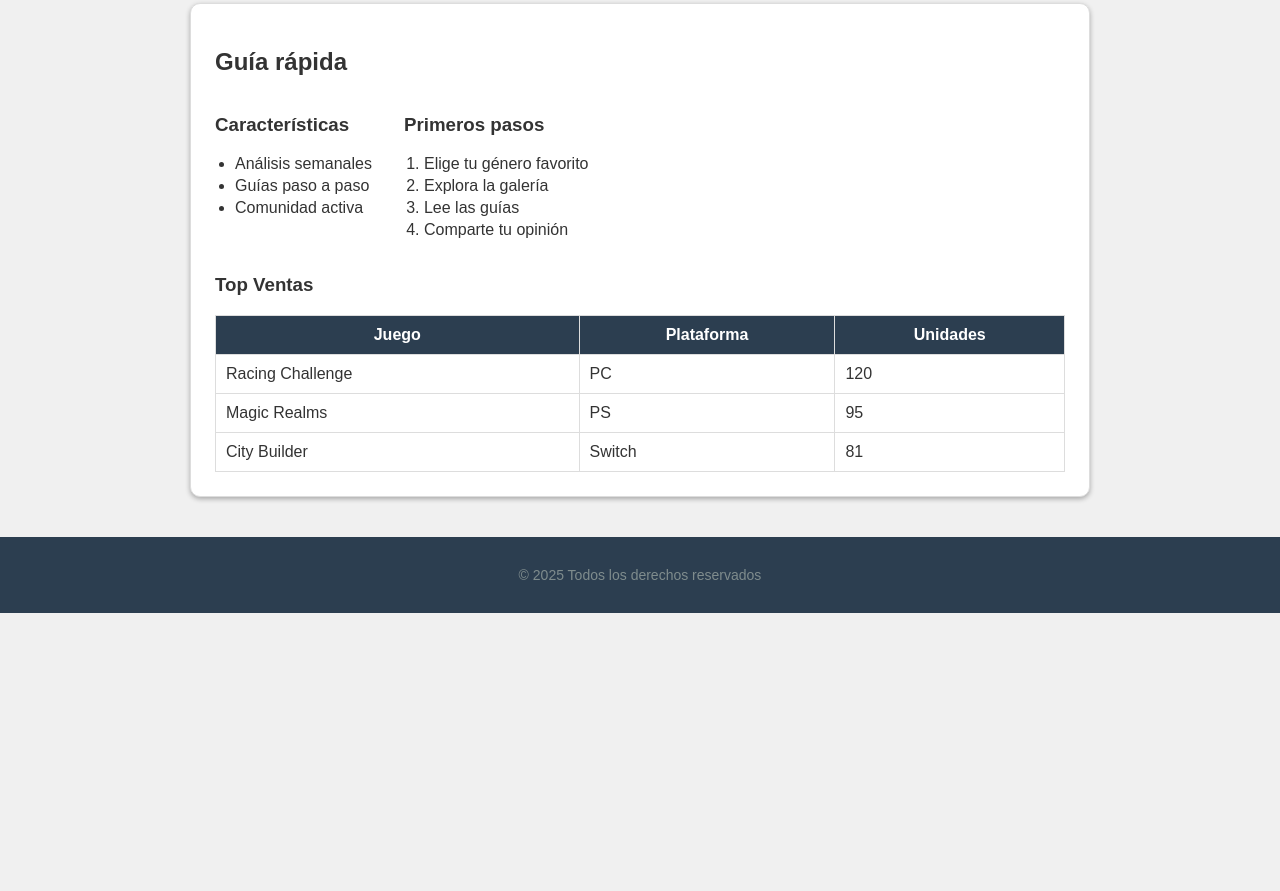
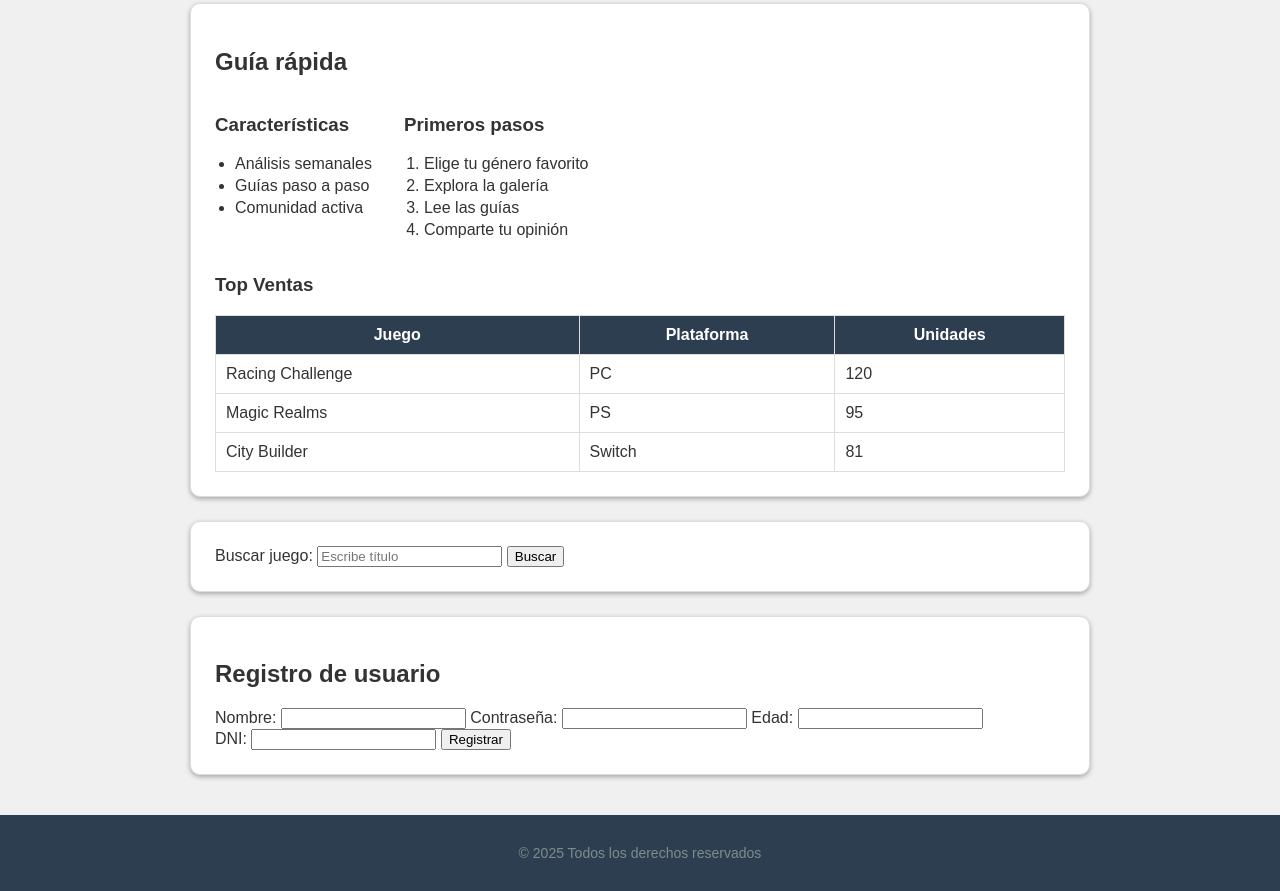
Before and after one commit to SergioSanchezMartin/lmsgi-1dam, a plain HTML site: page Unidad02/ejemplos de clase/gamezone/index.html in a window 1280 px wide. Shown: the part 349-1240 px from the top of the page. Before the commit the page ends 962 px from the top, so only its background shows below. Drawn offline with Linux system fonts and the light colour scheme.

Commit message:
Formularios

```diff
--- a/Unidad02/ejemplos de clase/gamezone/index.html
+++ b/Unidad02/ejemplos de clase/gamezone/index.html
@@ -85,6 +85,42 @@
                 </tbody>
             </table>
         </section>
+
+        <!-- Formularios -->
+        <section class="tarjeta">
+            <form name="buscar" action="buscar.html" method="get">
+                <label for="busqueda">Buscar juego:</label>
+                <input type="search" name="busqueda" id="busqueda"
+                placeholder="Escribe título" required>
+                <button type="submit">Buscar</button>
+            </form>
+        </section>
+
+        <!-- Formulario de registro -->
+        <section class="tarjeta">
+            <h2>Registro de usuario</h2>
+            <form name="register" action="registro.html" method="post">
+
+                <!-- Campo de texto -->
+                <label for="nombre">Nombre:</label>
+                <input type="text" name="name" id="nombre" required>
+
+                <!-- Campo de password -->
+                <label for="clave">Contraseña:</label>
+                <input type="password" name="pass" id="clave" minlength="6"
+                maxlength="12" required>
+
+                <!-- Campo número -->
+                <label for="edad">Edad:</label>
+                <input type="number" name="age" id="edad" min="0" required>
+
+                <!-- Campo DNI con pattern-->
+                <br>
+                <label for="dni">DNI:</label>
+                <input type="text" name="id" id="dni" pattern="[0-9]{8}[A-Za-z]{1}" required>
+                <button type="submit">Registrar</button>
+            </form>
+        </section>
     </main>
 
     <footer class="pie">
```
